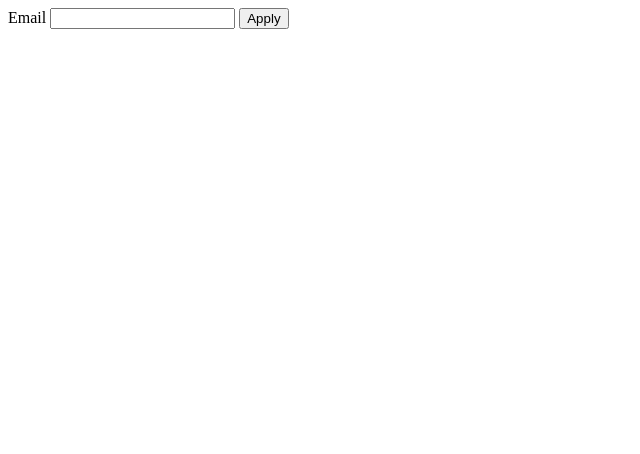
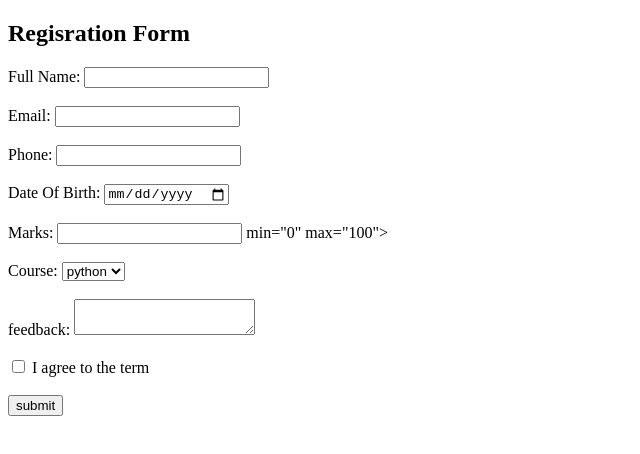
Before and after one commit to heena-saini-1/my-first-site, a plain HTML site: page form.html in a window 1280 px wide. Shown: the whole page, without its empty margins (0-640 px from the left). Drawn offline with Linux system fonts and the light colour scheme.

Commit message:
Add files via upload

```diff
--- a/form.html
+++ b/form.html
@@ -3,15 +3,58 @@
 <head>
     <meta charset="UTF-8">
     <meta name="viewport" content="width=device-width, initial-scale=1.0">
-    <title>FORM</title>
+    <title> Registration Form</title>
 </head>
 <body>
-    <form action="/apply" method="post">
-        <label for="email">Email</label>
-        <input type="email" id="heenasaini@23"
-                heena="email" required>
-        <button type="submit">Apply</button>
+    <h2>Regisration Form</h2>
+    <form action ="#" method ="get">
+        <label for ="name">Full Name:</label>
+        <input type="text" id="name"
+        name="name" required>
+        <br><br>
+
+        <label for ="email">Email:</label>
+        <input type="email" id="email"
+        name="email" required>
+        <br><br>
+
+        <label for ="phone">Phone:</label>
+        <input type="tel" id="phone"
+        name="phone">
+        <br><br>
+
+         <label for ="dob">Date Of Birth:</label>
+        <input type="date" id="dob"
+        name="dob">
+        <br><br>
+
+         <label for ="marks">Marks:</label>
+        <input type="number" id="marks"
+        name="marks">
+        min="0" max="100">
+        <br><br>
+
+         <label for ="course">Course:</label>
+        <select id ="course" name="course"
+            <option value="java">java</option>
+            <option value="python">python</option>
+            <option value="c">c</option>
+            <select></select>
+        <br><br>
+
+        <label for ="message">feedback:</label>
+        <textarea id ="message" name="message"></textarea>
+        <br><br>
+        <label>
+            <input type="checkbox" name="agree" required>
+            I agree to the term
+            </label>
+            <br><br>
+            <button type="submit">submit
+            </button>
+
     </form>
+
 
 </body>
 </html>
```
